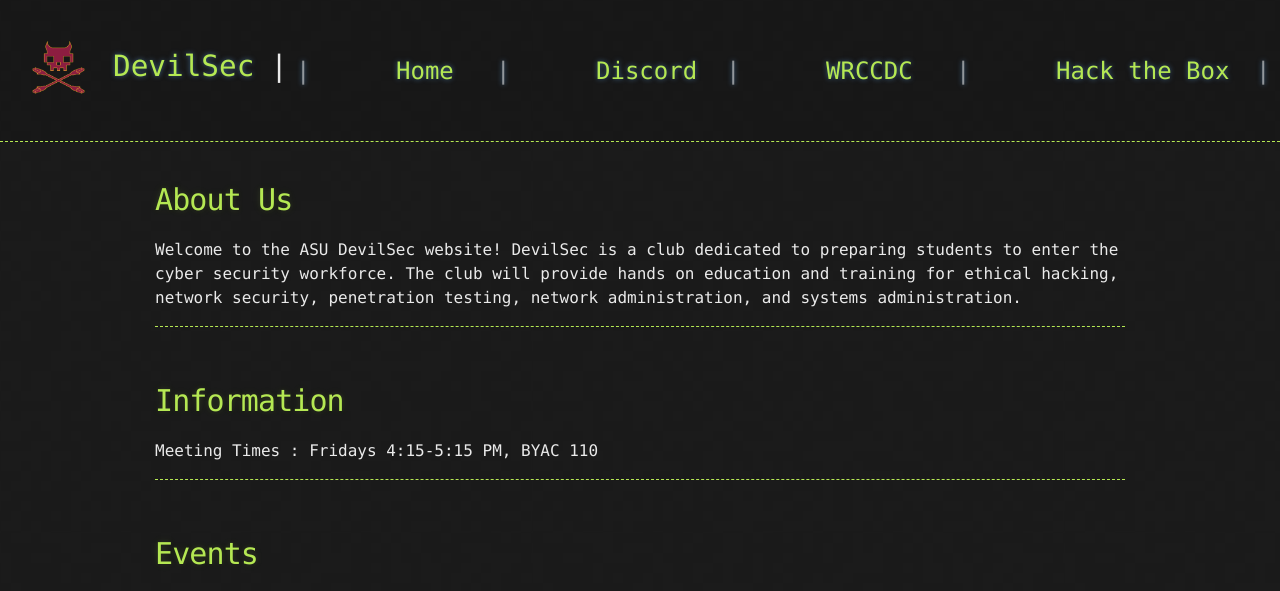
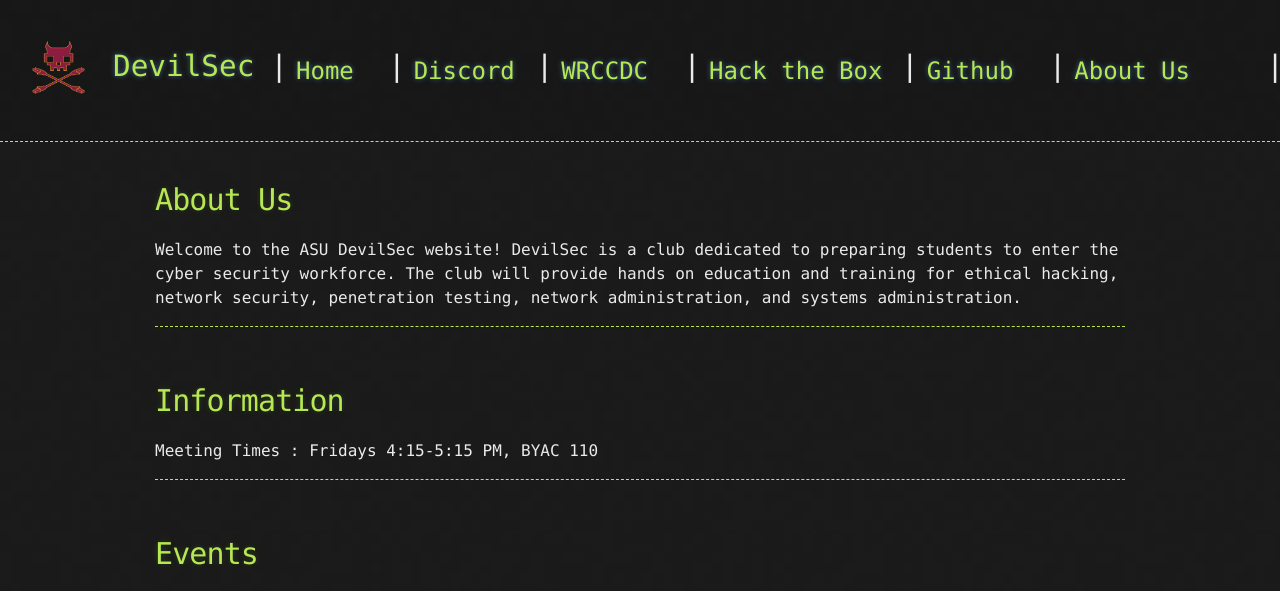
Before and after one commit to devilsec/devilsec.github.io, a Jekyll site: the page built from index.md, in a window 1280 px wide. Shown: the top 591 px of the page. Built offline with Jekyll 4.4.1, drawn with Linux system fonts in a browser that asks for light colours; our own code applies the rules of GitHub Pages for plain Markdown files.

Commit message:
Update default.html

```diff
--- a/_layouts/default.html
+++ b/_layouts/default.html
@@ -32,19 +32,18 @@
           <div class="collapse navbar-collapse" id="navbarNavAltMarkup">
             <div class="navbar-nav">
               <span style="color: #8080803; font-size: 22pt">|</span>
-              <a class="nav-item nav-link" style="width: 100px; color: #8080803; font-size: 18pt">|</a>
               <a class="nav-item nav-link" href="{{ site.devilsec.url }}" style="width: 100px; color: #b5e853; font-size: 18pt">Home </a>
-              <a class="nav-item nav-link" style="width: 100px; color: #8080803; font-size: 18pt">|</a>
+              <span style="color: #8080803; font-size: 22pt">|</span>
               <a class="nav-item nav-link" href="{{ site.discord.url }}" style="color: #b5e853; font-size: 18pt">Discord</a>
-              <a class="nav-item nav-link" style="width: 100px; color: #8080803; font-size: 18pt">|</a>
+              <span style="color: #8080803; font-size: 22pt">|</span>
               <a class="nav-item nav-link" href="{{ site.wrccdc.url }}" style="color: #b5e853; font-size: 18pt">WRCCDC</a>
-              <a class="nav-item nav-link" style="width: 100px; color: #8080803; font-size: 18pt">|</a>
+              <span style="color: #8080803; font-size: 22pt">|</span>
               <a class="nav-item nav-link" href="{{ site.htb.url }}" style="width: 200px; color: #b5e853; font-size: 18pt">Hack the Box</a>
-              <a class="nav-item nav-link" style="width: 100px; color: #8080803; font-size: 18pt">|</a>
+              <span style="color: #8080803; font-size: 22pt">|</span>
               <a class="nav-item nav-link" href="{{ site.github.url }}" style="color: #b5e853; font-size: 18pt">Github</a>
-              <a class="nav-item nav-link" style="width: 100px; color: #8080803; font-size: 18pt">|</a>
+              <span style="color: #8080803; font-size: 22pt">|</span>
               <a class="nav-item nav-link" href="{{ site.team.url }}" style="width: 200px; color: #b5e853; font-size: 18pt">About Us</a>
-              <a class="nav-item nav-link" style="width: 100px; color: #8080803; font-size: 18pt">|test</a>
+              <span style="color: #8080803; font-size: 22pt">|</span>
 
             </div>
           </div>
```
